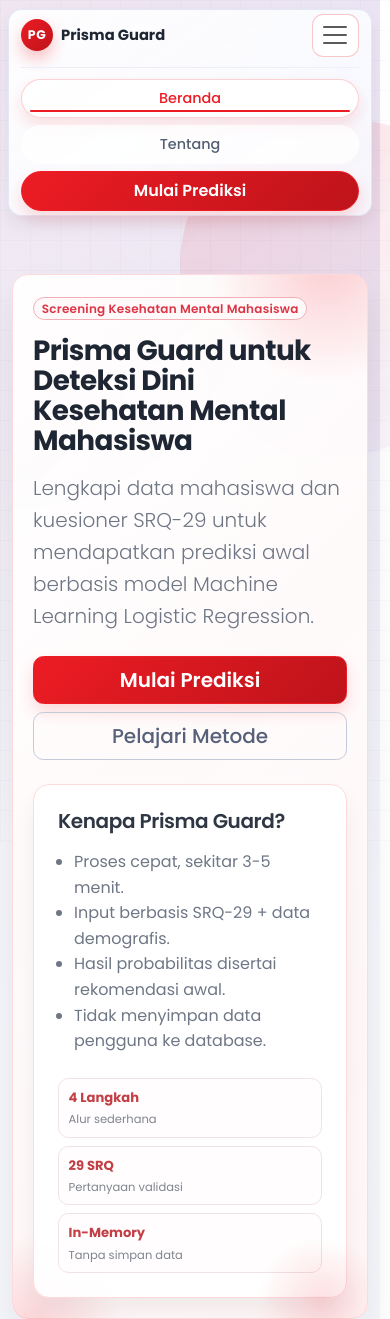
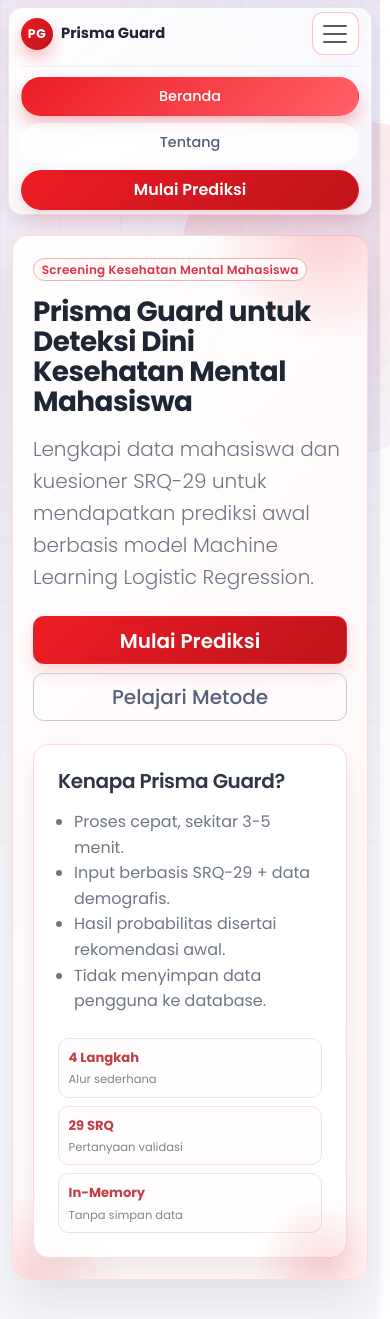
Before and after one commit to Sleepy4k/flask-prisma-guard, a Flask app: page / in a window 390 px wide, after a click that opens the changed part. Shown: the top 1319 px of the page. Run offline with Flask 3, Linux system fonts and the light colour scheme.

Commit message:
chore(source): update design

```diff
--- a/static/css/base.css
+++ b/static/css/base.css
@@ -119,18 +119,23 @@
 .page-content {
     flex: 1;
     position: relative;
-    padding-top: 0.85rem;
+    padding-top: 0.45rem;
 }
 
 .content-shell {
     max-width: var(--site-max-width);
 }
 
+.content-shell-wrap {
+    padding-top: 1.15rem;
+    padding-bottom: 0.95rem;
+}
+
 .main-navbar {
     position: sticky;
     top: 0;
     z-index: 1030;
-    padding: 0.7rem 0.75rem 0;
+    padding: 0.5rem 0.75rem 0;
     background: transparent !important;
 }
 
@@ -209,6 +214,7 @@
     font-size: 0.9rem;
     border: 1px solid transparent;
     background: rgba(255, 255, 255, 0.7);
+    overflow: hidden;
 }
 
 .nav-link::after {
@@ -222,23 +228,35 @@
     transform-origin: center;
     border-radius: 999px;
     background: var(--telkom-red);
-    transition: transform 0.2s ease;
+    opacity: 0.9;
+    transition: transform 0.2s ease, opacity 0.2s ease;
 }
 
-.nav-link:hover,
-.nav-link.active {
+.nav-link:hover {
     color: var(--telkom-red) !important;
     border-color: rgba(237, 28, 36, 0.2);
     background-color: rgba(255, 255, 255, 0.92);
 }
 
-.nav-link.active {
-    box-shadow: 0 8px 15px rgba(237, 28, 36, 0.12);
+.nav-link-pill.active {
+    color: #ffffff !important;
+    border-color: transparent;
+    background: linear-gradient(135deg, var(--telkom-red) 0%, #ff6169 100%);
+    box-shadow: 0 9px 16px rgba(237, 28, 36, 0.28);
 }
 
-.nav-link:hover::after,
-.nav-link.active::after {
+.nav-link:hover::after {
     transform: scaleX(1);
+}
+
+.nav-link-pill.active::after {
+    transform: scaleX(0);
+    opacity: 0;
+}
+
+.nav-link:focus-visible {
+    outline: none;
+    box-shadow: 0 0 0 0.16rem rgba(237, 28, 36, 0.22);
 }
 
 .navbar-toggler {
@@ -334,7 +352,7 @@
 
 .footer {
     width: min(var(--site-max-width), calc(100% - 1.5rem));
-    margin: 2rem auto 1rem;
+    margin: 1.15rem auto 0.75rem;
     border: 1px solid rgba(227, 233, 244, 0.96);
     border-radius: 1rem;
     background: linear-gradient(165deg, rgba(255, 255, 255, 0.95) 0%, rgba(247, 250, 255, 0.92) 100%);
@@ -443,7 +461,7 @@
 
 @media (max-width: 991.98px) {
     .main-navbar {
-        padding-top: 0.55rem;
+        padding-top: 0.45rem;
         padding-inline: 0.5rem;
     }
 
@@ -476,6 +494,7 @@
 
     .footer {
         width: calc(100% - 1rem);
+        margin-top: 0.95rem;
     }
 
     .footer-grid {
@@ -485,7 +504,12 @@
 
 @media (max-width: 575.98px) {
     .page-content {
-        padding-top: 0.6rem;
+        padding-top: 0.3rem;
+    }
+
+    .content-shell-wrap {
+        padding-top: 0.9rem;
+        padding-bottom: 0.7rem;
     }
 
     .main-navbar .container {
@@ -498,6 +522,7 @@
 
     .footer {
         padding: 1rem 0.95rem 0.85rem;
+        margin-top: 0.8rem;
     }
 
     .footer-grid {
--- a/templates/base.html
+++ b/templates/base.html
@@ -42,7 +42,7 @@
     </nav>
 
     <main class="page-content">
-        <div class="container py-5 animate-in content-shell">
+        <div class="container content-shell-wrap animate-in content-shell">
             {% block content %}{% endblock %}
         </div>
     </main>
```
